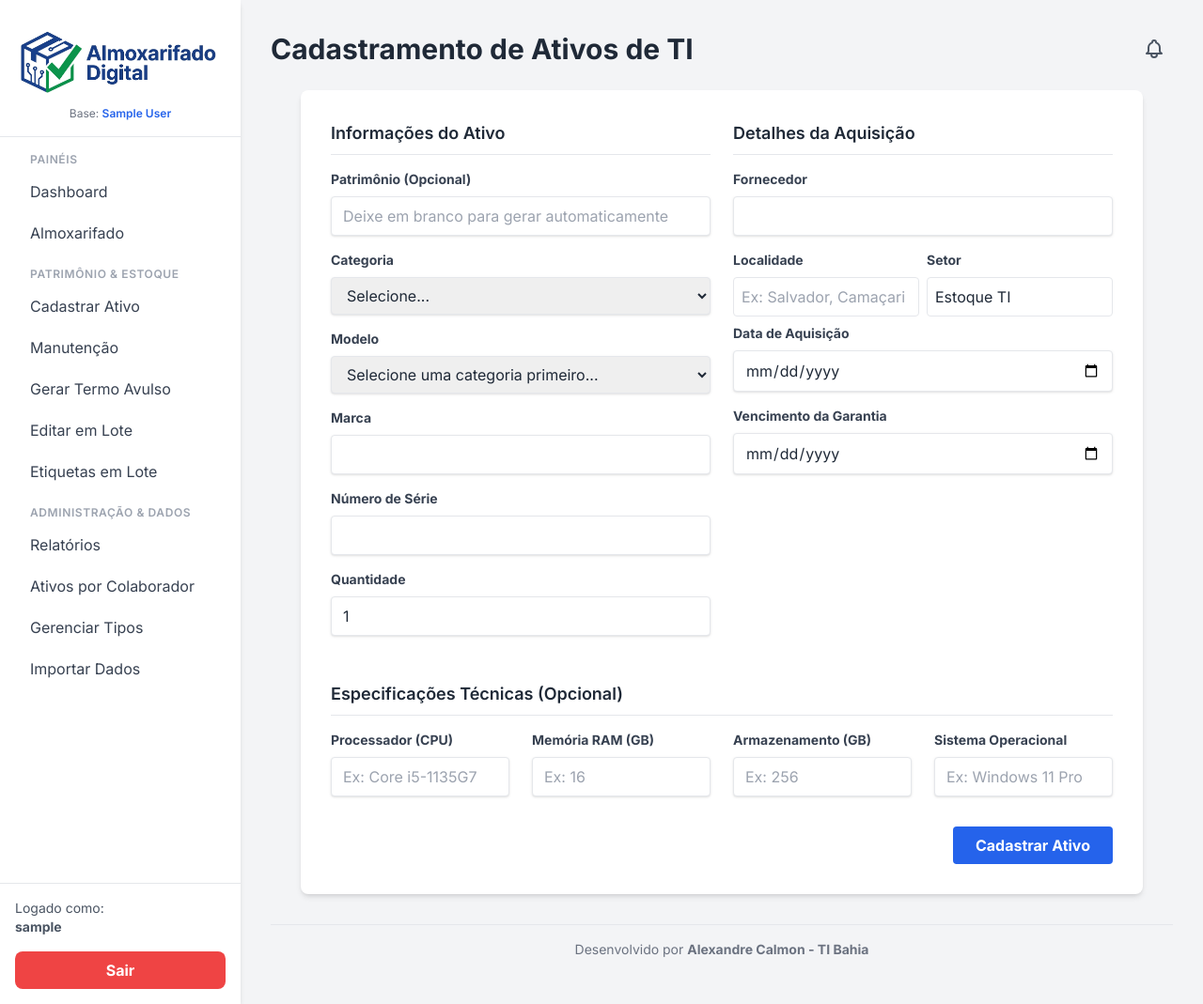
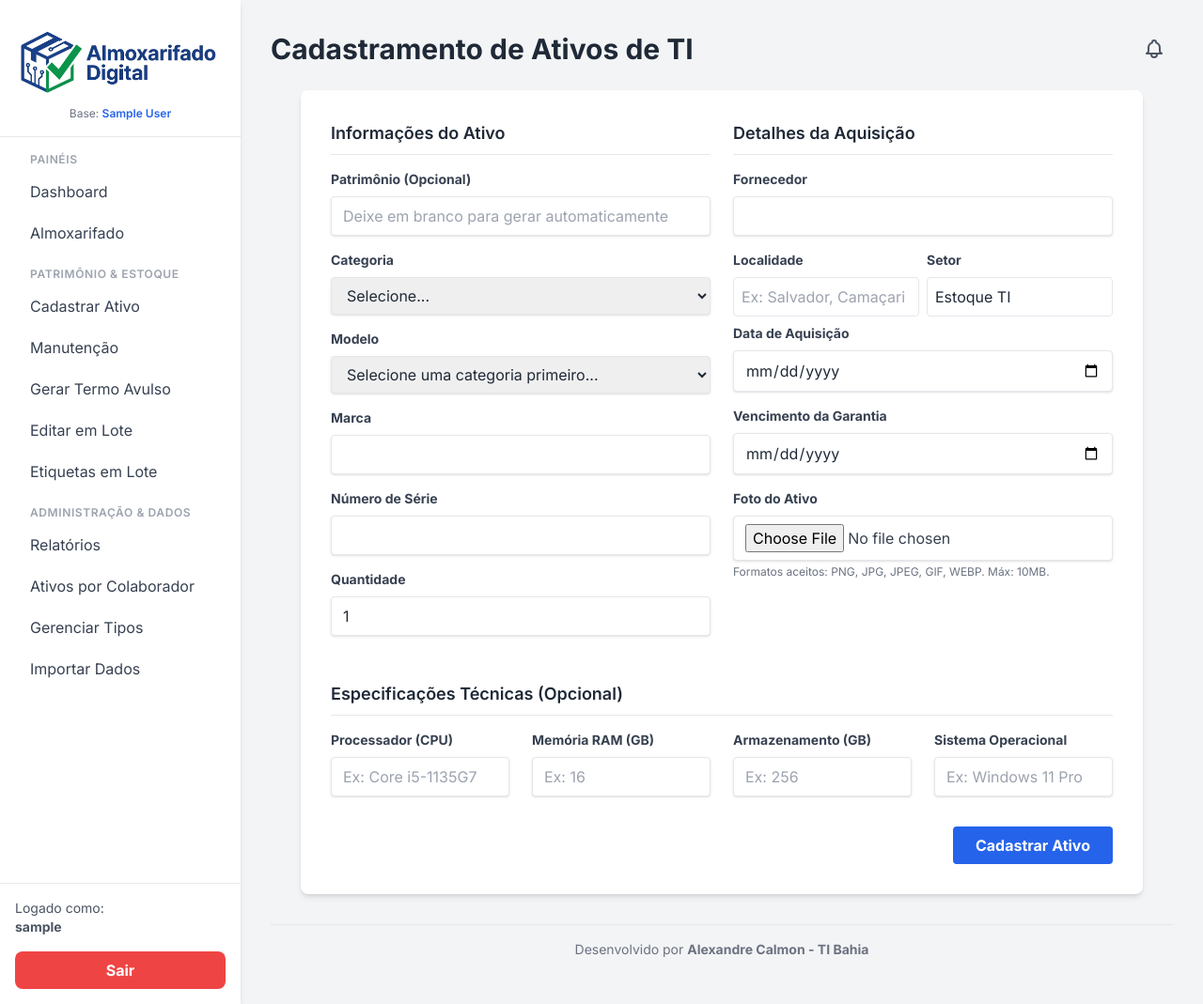
Before and after one commit to AlexandreCalmonJr/Projeto---Estoque-TI, a Flask app: page /ativo/novo in a window 1280 px wide. Shown: the whole page at 94% size. Run offline with Flask 3, Linux system fonts and the light colour scheme; the visitor is signed in with stand-in values (Sample User, id 1); data that the repository does not hold is empty; some libraries are stand-ins or nearby versions.

Commit message:
feat: implement asset management models, routes, and associated HTML templates for inventory tracking

```diff
--- a/app/main/routes.py
+++ b/app/main/routes.py
@@ -29,6 +29,23 @@ def serve_custom_logo():
         return send_from_directory(uploads_dir, 'logo_custom.png')
     # Fallback para o logotipo padrão
     return send_from_directory(os.path.join(current_app.root_path, 'static', 'images'), 'logo.png')
+
+
+@main_bp.route('/uploads/ativos/<path:filename>')
+@login_required
+def serve_ativo_foto(filename):
+    import os
+    from flask import send_from_directory
+    from config import basedir
+    ativos_dir = os.path.join(basedir, 'uploads', 'ativos')
+    return send_from_directory(ativos_dir, filename)
+
+
+def _allowed_image(filename):
+    if not filename or '.' not in filename:
+        return False
+    ext = filename.rsplit('.', 1)[1].lower()
+    return ext in {'png', 'jpg', 'jpeg', 'gif', 'webp'}
 
 
 def _allowed_file(filename):
@@ -340,11 +357,34 @@ def index():
 @role_required('admin', 'tecnico')
 def form_ativo():
     if request.method == 'POST':
+        temp_foto_path = None
         try:
-            manager.registrar_novo_ativo(request.form)
+            foto_file = request.files.get('foto')
+            if foto_file and foto_file.filename:
+                if not _allowed_image(foto_file.filename):
+                    raise ValueError('Formato de imagem inválido. Use PNG, JPG, JPEG, GIF ou WEBP.')
+
+                import uuid
+                import os
+                from config import basedir
+                ativos_dir = os.path.join(basedir, 'uploads', 'ativos')
+                os.makedirs(ativos_dir, exist_ok=True)
+
+                ext = foto_file.filename.rsplit('.', 1)[1].lower()
+                temp_filename = f"temp_{uuid.uuid4().hex}.{ext}"
+                temp_foto_path = os.path.join(ativos_dir, temp_filename)
+                foto_file.save(temp_foto_path)
+
+            manager.registrar_novo_ativo(request.form, temp_foto_path=temp_foto_path)
             flash('Ativo cadastrado com sucesso!', 'success')
             return redirect(url_for('main.index'))
         except Exception as e:
+            import os
+            if temp_foto_path and os.path.exists(temp_foto_path):
+                try:
+                    os.remove(temp_foto_path)
+                except:
+                    pass
             flash(f'Erro ao cadastrar ativo: {e}', 'error')
 
     categorias = db_query("SELECT *, substr(nome, 1, 2) as sigla FROM categorias ORDER BY nome")
@@ -1209,11 +1249,41 @@ def gerador_termo():
 @role_required('admin', 'tecnico')
 def edit_ativo(id_ativo):
     if request.method == 'POST':
+        temp_foto_path = None
         try:
-            novo_id_ativo = manager.atualizar_ativo(id_ativo, request.form)
+            foto_file = request.files.get('foto')
+            remover_foto = request.form.get('remover_foto') == 'true'
+
+            if foto_file and foto_file.filename:
+                if not _allowed_image(foto_file.filename):
+                    raise ValueError('Formato de imagem inválido. Use PNG, JPG, JPEG, GIF ou WEBP.')
+
+                import uuid
+                import os
+                from config import basedir
+                ativos_dir = os.path.join(basedir, 'uploads', 'ativos')
+                os.makedirs(ativos_dir, exist_ok=True)
+
+                ext = foto_file.filename.rsplit('.', 1)[1].lower()
+                temp_filename = f"temp_{uuid.uuid4().hex}.{ext}"
+                temp_foto_path = os.path.join(ativos_dir, temp_filename)
+                foto_file.save(temp_foto_path)
+
+            novo_id_ativo = manager.atualizar_ativo(
+                id_ativo,
+                request.form,
+                temp_foto_path=temp_foto_path,
+                remover_foto=remover_foto
+            )
             flash('Ativo atualizado com sucesso!', 'success')
             return redirect(url_for('main.detalhes_ativo', id_ativo=novo_id_ativo))
         except ValueError as e:
+            import os
+            if temp_foto_path and os.path.exists(temp_foto_path):
+                try:
+                    os.remove(temp_foto_path)
+                except:
+                    pass
             flash(f'Erro ao atualizar: {e}', 'error')
             return redirect(url_for('main.edit_ativo', id_ativo=id_ativo))
 
--- a/app/templates/form_ativo.html
+++ b/app/templates/form_ativo.html
@@ -1,7 +1,7 @@
 {% extends 'base.html' %}
 {% block content %}
 <div class="bg-white p-8 rounded-lg shadow-md max-w-4xl mx-auto">
-    <form method="POST" id="form-ativo">
+    <form method="POST" id="form-ativo" enctype="multipart/form-data">
         <input type="hidden" name="_csrf_token" value="{{ csrf_token() }}">
         <div class="grid grid-cols-1 md:grid-cols-2 gap-6">
             <!-- Coluna 1: Informações Principais -->
@@ -70,6 +70,11 @@
                     <label for="data_garantia" class="block text-gray-700 text-sm font-bold mb-2">Vencimento da Garantia</label>
                     <input type="date" name="data_garantia" id="data_garantia" class="shadow appearance-none border rounded w-full py-2 px-3">
                 </div>
+                <div class="mb-4">
+                    <label for="foto" class="block text-gray-700 text-sm font-bold mb-2">Foto do Ativo</label>
+                    <input type="file" name="foto" id="foto" accept="image/*" class="shadow appearance-none border rounded w-full py-2 px-3 text-gray-700 bg-white">
+                    <p class="text-xs text-gray-500 mt-1">Formatos aceitos: PNG, JPG, JPEG, GIF, WEBP. Máx: 10MB.</p>
+                </div>
             </div>
         </div>
 
```
Also changed, not shown: app/models.py (+96 -7 lines), app/templates/detalhes_ativo.html (+8 -1 lines), app/templates/edit_ativo.html (+18 -1 lines), salvador_assets.db.
